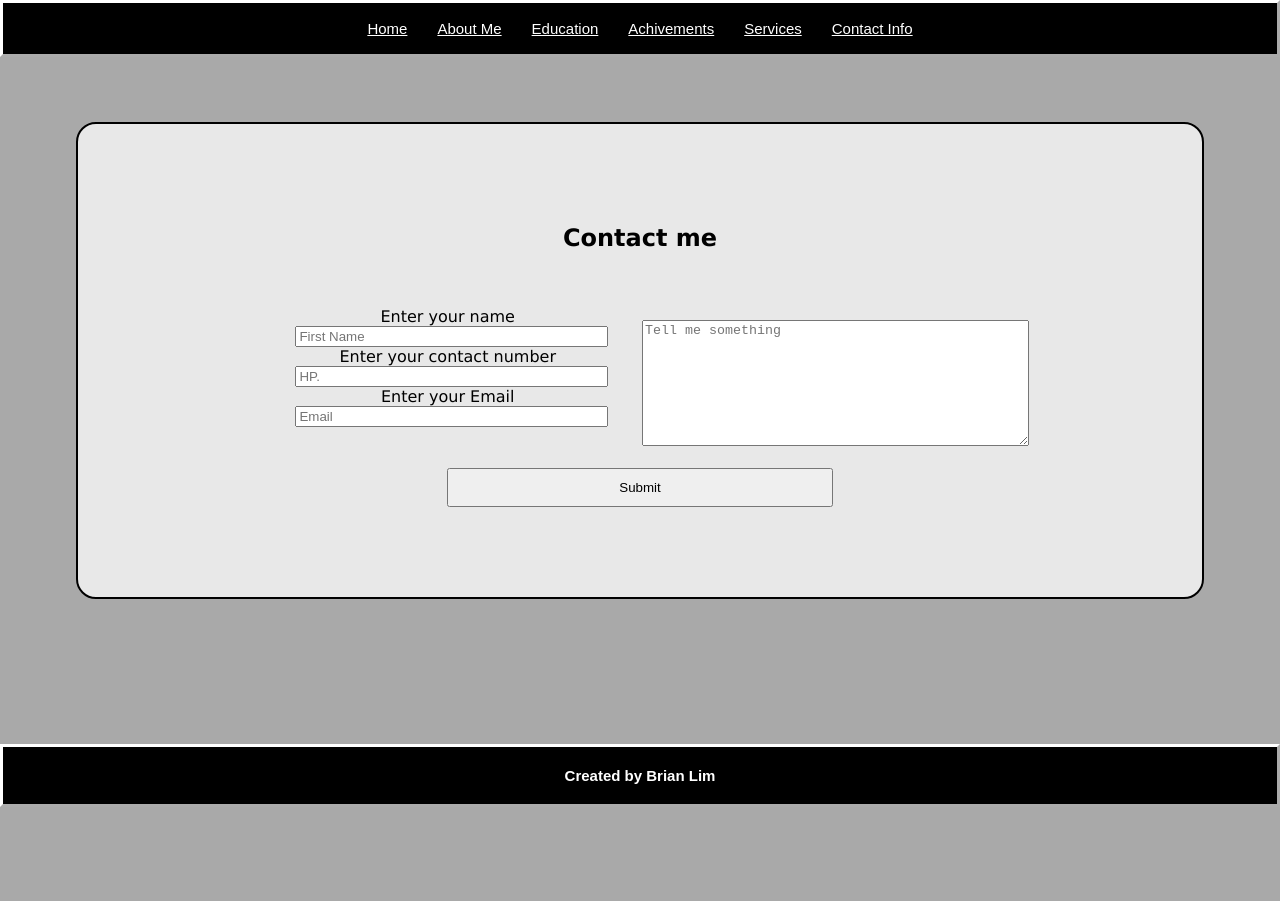
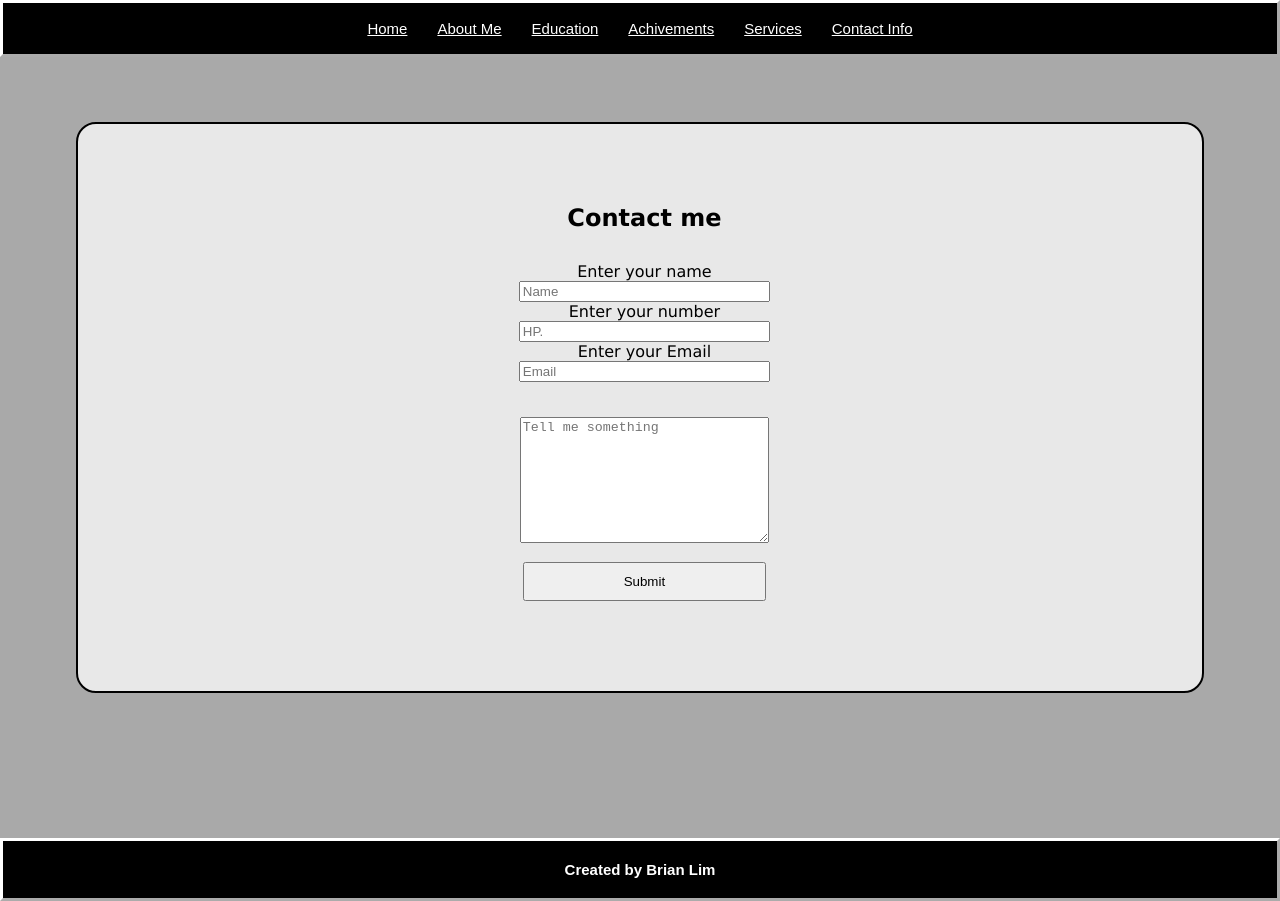
Before and after one commit to BrianLimMJ/Assign-1, a plain HTML site: page ID_S10208584A_Assign1_Website(Contact).html in a window 1280 px wide. Before the commit the page ends 807 px from the top, so only its background shows below. Drawn offline with Linux system fonts and the light colour scheme.

Commit message:
25th Nov 2.43pm

```diff
--- a/ID_S10208584A_Assign1_Website(Contact).html
+++ b/ID_S10208584A_Assign1_Website(Contact).html
@@ -26,22 +26,17 @@
             <h2>Contact me</h2>
             <div class = "Comment">
                 <form>
-                    <table>
-                        <tr>
-                            <td>
-                            <div class="formleft">
-                                <label>Enter your name </label><input type="text"placeholder="First Name" class = "Textbox">
-                                <label>Enter your contact number </label><input type="text"placeholder="HP." class = "Textbox" >
-                                <label>Enter your Email </label><input type="text" placeholder="Email" class = "Textbox">
-                            </div>
-                            </td>
-                            <td>
-                                <textarea class = "comment-box " name="comment" placeholder="Tell me something"></textarea>
-                            </td>
-                        </tr>
-                    </table>
-                    <input class="submit" type="submit" value="Submit">
+
+                    <label>Enter your name </label><input type="text"placeholder="Name" class = "Textbox">
+                    <label>Enter your number </label><input type="text"placeholder="HP." class = "Textbox" >
+                    <label>Enter your Email </label><input type="text" placeholder="Email" class = "Textbox">
                 </form>
+
+
+                    <textarea class = "comment-box " name="comment" placeholder="Tell me something"></textarea>
+
+                <input class="submit" type="submit" value="Submit">
+
             </div>
         </div>
     </div>
@@ -52,5 +47,6 @@
             </div>
         </div>
     </footer>
+
 </body>
 </html>
--- a/about-me-style.css
+++ b/about-me-style.css
@@ -61,7 +61,7 @@ footer{
     border-style: outset;
     border-color: #FFFFFF;
     background-color: #000000;
-    margin-top: 95px;
+    margin-top: 125px;
 }
 footer .footer-text{
     font-size: 15px;
--- a/contact-style.css
+++ b/contact-style.css
@@ -39,10 +39,7 @@ nav a{
     padding: 50px;
     margin: auto;
     width: 80%;
-    display: flex;
-    flex-wrap: wrap;
-    flex-direction: row;
-    justify-content: center;
+
     background-color: #E8E8E8;
     border-radius: 20px;
 
@@ -54,25 +51,17 @@ nav a{
 }
 .Comment{
     padding: 10px;
-    width: 80%;
+    width: 50%;
     margin: auto;
-}
-.Comment form table{
-    width: 100%;
-}
-.Comment form table td{
-    width: 50%;
 }
 .Comment input{
     display: block;
-    width:100%;
+    margin: auto;
+    width: 50%;
 }
-.formleft{
-    width: 80%;
-    margin: auto;
-}
+
 .comment-box{
-    width: 100%;
+    width: 50%;
     margin: auto;
     height: 120px;
     margin-top: 35px;
--- a/home-style.css
+++ b/home-style.css
@@ -75,7 +75,7 @@ footer{
     border-style: outset;
     border-color: #FFFFFF;
     background-color: #000000;
-    margin-top: 31px;
+    margin-top: 60px;
 }
 footer .footer-text{
     font-size: 15px;
```
Also changed, not shown: 1 other file.
